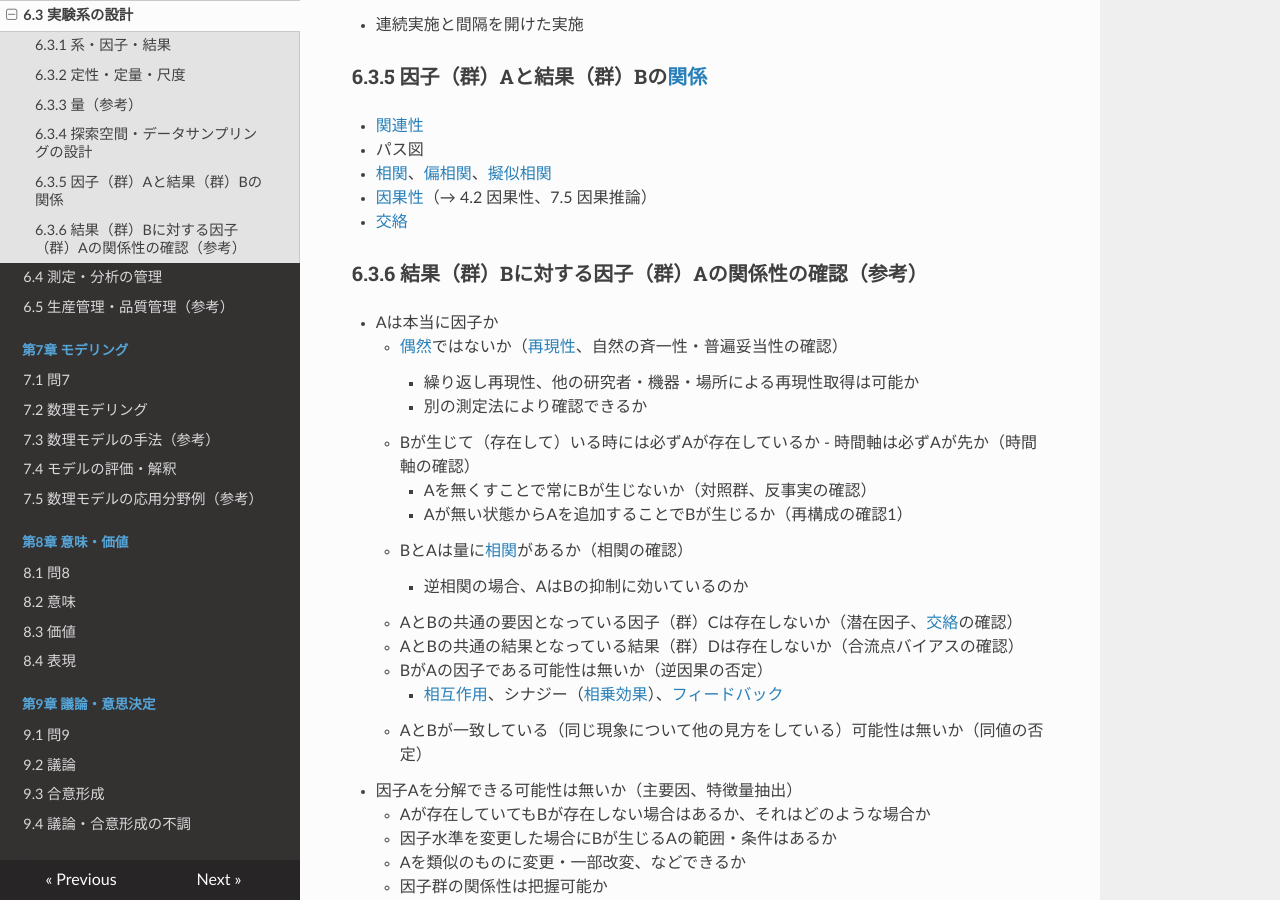
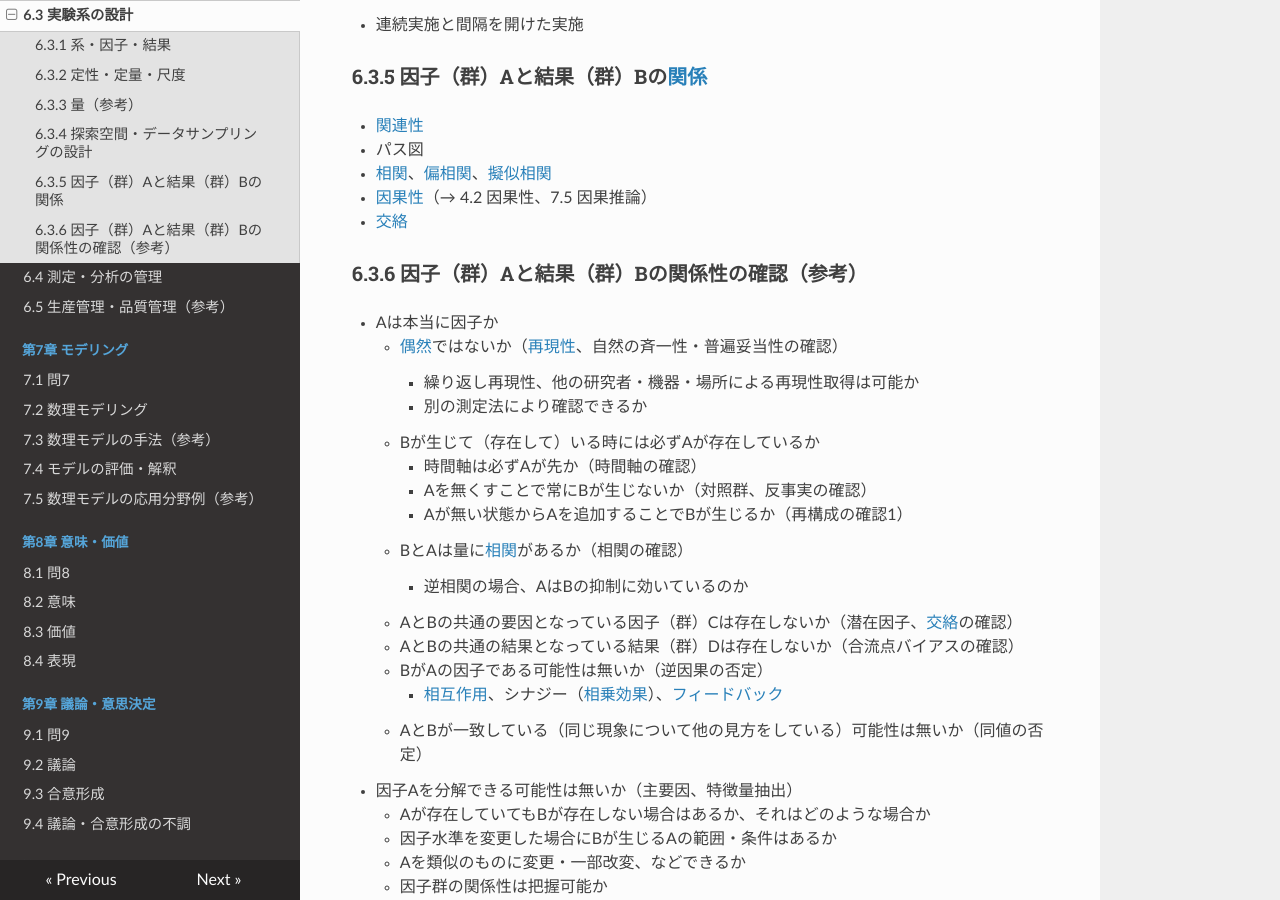
Before and after one commit to the-understanding/texts, an MkDocs documentation site: the page built from markdown_jp/6-3.md, in a window 1280 px wide and 900 px high, scrolled down 1826 px. Built offline with MkDocs 1.6.1, drawn with Linux system fonts in a browser that asks for light colours; nearby versions of some CDN libraries.

Commit message:
文書の更新

```diff
--- a/markdown_jp/6-3.md
+++ b/markdown_jp/6-3.md
@@ -74,13 +74,13 @@
 - [因果性](https://ja.wikipedia.org/wiki/%E5%9B%A0%E6%9E%9C%E6%80%A7)（→ 4.2 因果性、7.5 因果推論）
 - [交絡](https://ja.wikipedia.org/wiki/%E4%BA%A4%E7%B5%A1)
 
-### **6.3.6 結果（群）Bに対する因子（群）Aの関係性の確認（参考）**
+### **6.3.6 因子（群）Aと結果（群）Bの関係性の確認（参考）**
 - Aは本当に因子か
     - [偶然](https://ja.wikipedia.org/wiki/%E5%81%B6%E7%84%B6)ではないか（[再現性](https://ja.wikipedia.org/wiki/%E5%86%8D%E7%8F%BE%E6%80%A7)、自然の斉一性・普遍妥当性の確認）
         - 繰り返し再現性、他の研究者・機器・場所による再現性取得は可能か
         - 別の測定法により確認できるか
     - Bが生じて（存在して）いる時には必ずAが存在しているか
-    		- 時間軸は必ずAが先か（時間軸の確認）
+        - 時間軸は必ずAが先か（時間軸の確認）
         - Aを無くすことで常にBが生じないか（対照群、反事実の確認）
         - Aが無い状態からAを追加することでBが生じるか（再構成の確認1）
     - BとAは量に[相関](https://ja.wikipedia.org/wiki/%E7%9B%B8%E9%96%A2)があるか（相関の確認）
```
Also changed, not shown: markdown_jp/1-2.md (+1 -1 lines), markdown_jp/10-2.md (+1 -1 lines), markdown_jp/2-4.md (+2 -2 lines), markdown_jp/glossary.md (+2 -1 lines).
